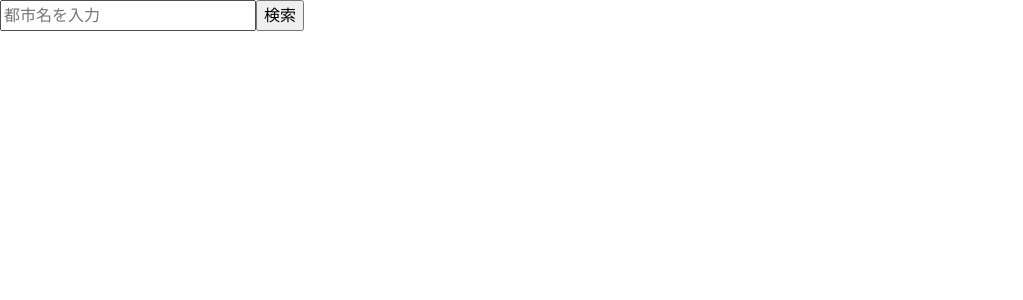
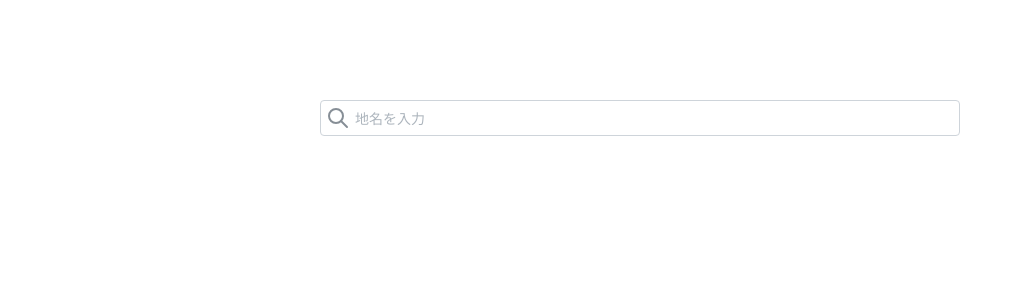
Before and after one commit to rinatz/mantine-weather-app, a React (Vite) app: page / in a window 1280 px wide. Shown: the top 300 px of the page, without its empty margins (0-1023 px from the left). Built offline with nearby package versions, Linux system fonts and the light colour scheme.

Commit message:
Use Mantine components

```diff
--- a/package.json
+++ b/package.json
@@ -17,6 +17,7 @@
   "dependencies": {
     "@mantine/core": "^8.2.4",
     "@mantine/hooks": "^8.2.4",
+    "@tabler/icons-react": "^3.34.1",
     "hono": "4.8.2",
     "react": "19.0.0",
     "react-dom": "19.0.0"
--- a/src/react-app/Weather.tsx
+++ b/src/react-app/Weather.tsx
@@ -1,44 +1,48 @@
 import { useState } from "react";
 import { WeatherByLocationResponse } from "../types";
+import { Box, Stack, TextInput, Title, Text } from "@mantine/core";
+import { IconSearch } from "@tabler/icons-react";
 
 export function Weather() {
   const [weather, setWeather] = useState<WeatherByLocationResponse | null>(
     null
   );
 
-  const submitForm = async (e: React.FormEvent<HTMLFormElement>) => {
-    e.preventDefault();
-    const formData = new FormData(e.currentTarget);
-    const cityName = formData.get("cityName");
+  const fetchWeather = async (e: React.KeyboardEvent<HTMLInputElement>) => {
+    if (e.key !== "Enter") {
+      return;
+    }
+    const locationName = e.currentTarget.value;
 
-    if (typeof cityName === "string") {
     const url = new URL("/weather", window.location.origin);
-      url.searchParams.set("q", cityName);
+    url.searchParams.set("q", locationName);
 
     const response = await fetch(url.toString());
 
     setWeather(await response.json());
-    }
   };
 
   return (
-    <>
-      <form onSubmit={submitForm}>
-        <input type="text" name="cityName" placeholder="都市名を入力" />
-        <button type="submit">検索</button>
-      </form>
+    <Stack align="center" justify="center" pt={100}>
+      <Box w={640}>
+        <TextInput
+          placeholder="地名を入力"
+          leftSection={<IconSearch />}
+          onKeyDown={fetchWeather}
+        />
         {weather && (
-        <div>
-          <h3>{weather.locationName}</h3>
-          <h1>{weather.hourly[0].temperature.current}°</h1>
-          <p>{weather.hourly[0].forecast}</p>
-          <p>
+          <Stack mt={20}>
+            <Text>{weather.locationName}</Text>
+            <Title order={1}>{weather.hourly[0].temperature.current}°</Title>
+            <Text>{weather.hourly[0].forecast}</Text>
+            <Text>
               ↑{weather.daily[0].temperature.max}°/↓
               {weather.daily[0].temperature.min}°
-          </p>
-          <p>体感温度{weather.hourly[0].temperature.apparent}°</p>
-        </div>
+            </Text>
+            <Text>体感温度{weather.hourly[0].temperature.apparent}°</Text>
+          </Stack>
         )}
-    </>
+      </Box>
+    </Stack>
   );
 }
```
Also changed, not shown: 1 other file (tests, documents, lock files or other folders). Lines whose indentation alone changed are shown as unchanged.
